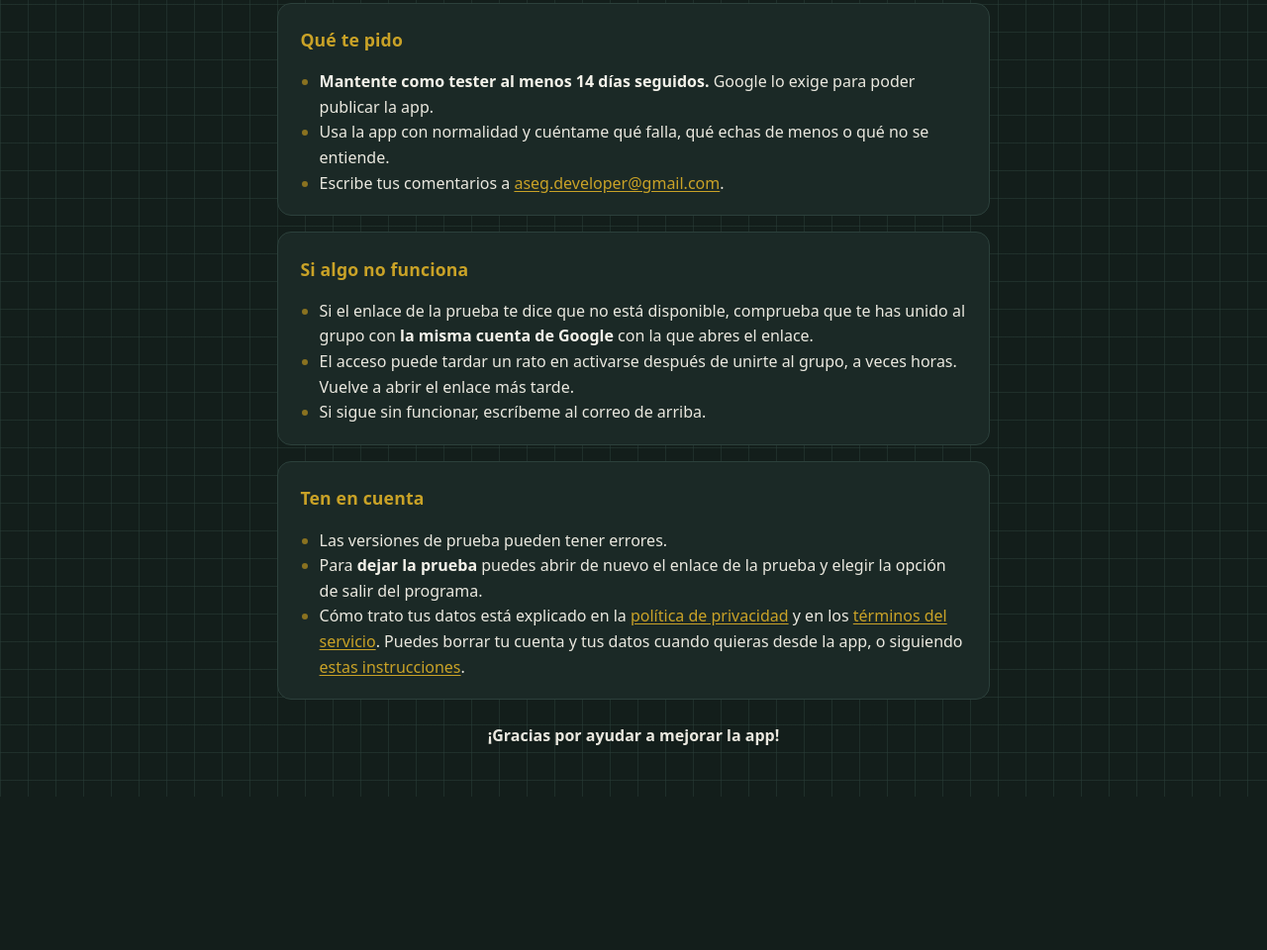
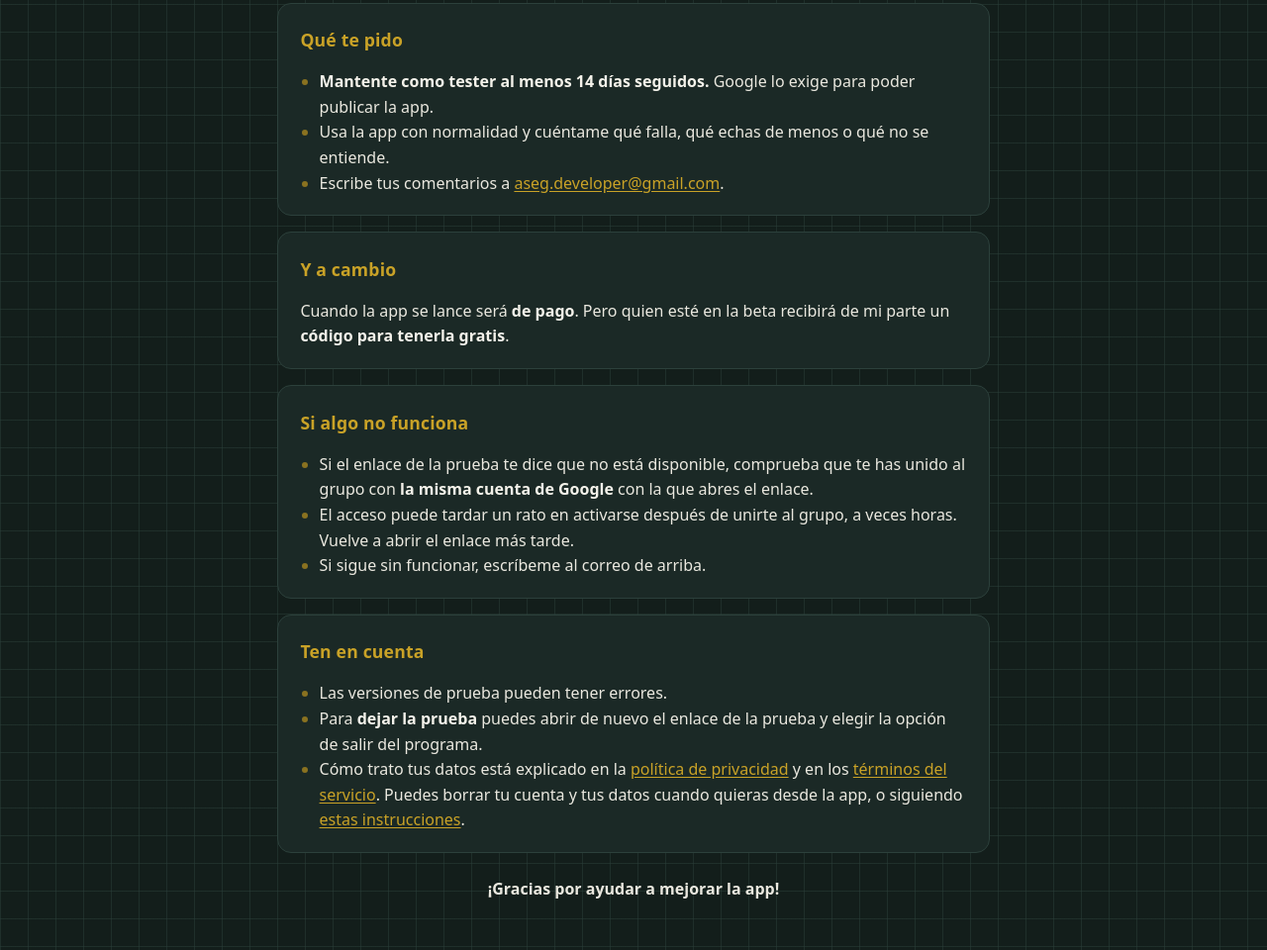
Before and after one commit to Aseg/asegs-paint-rack-privacy, a plain HTML site: page beta-es.html in a window 1280 px wide. Shown: the part 1312-2272 px from the top of the page at 99% size. Before the commit the page ends 2117 px from the top, so only its background shows below. Drawn offline with Linux system fonts and the light colour scheme.

Commit message:
Say the app will be paid and beta testers get a free code
Co-Authored-By: Claude Sonnet 5.5 <noreply@anthropic.com>
Claude-Session: https://claude.ai/code/session_01La2Aja7HayxYBjowop3u7f

```diff
--- a/beta-es.html
+++ b/beta-es.html
@@ -27,6 +27,9 @@
 <li>Escribe tus comentarios a <a href="mailto:aseg.developer@gmail.com">aseg.developer@gmail.com</a>.</li>
 </ul>
 </section>
+<section class="card"><h2>Y a cambio</h2>
+<p>Cuando la app se lance será <strong>de pago</strong>. Pero quien esté en la beta recibirá de mi parte un <strong>código para tenerla gratis</strong>.</p>
+</section>
 <section class="card"><h2>Si algo no funciona</h2>
 <ul>
 <li>Si el enlace de la prueba te dice que no está disponible, comprueba que te has unido al grupo con <strong>la misma cuenta de Google</strong> con la que abres el enlace.</li>
```
Also changed, not shown: beta-en.html (+3 -0 lines).
